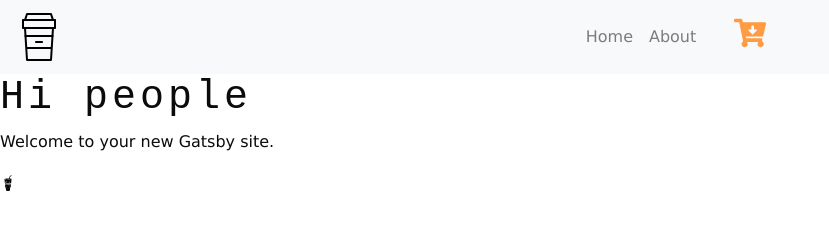
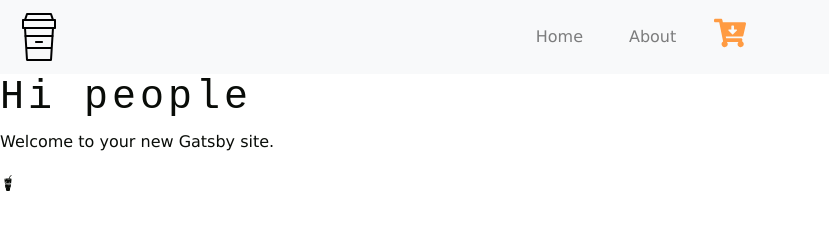
Before and after one commit to Udcodes/gatsby-coffee-ecommerce, a Gatsby site: page / in a window 1280 px wide. Shown: the whole page, without its empty margins (0-829 px from the left). Built offline with nearby package versions, Linux system fonts and the light colour scheme; Gatsby itself is replaced by a stand-in of ours.

Commit message:
adjusted the padding and margin of items on navbar

```diff
--- a/src/components/layout.css
+++ b/src/components/layout.css
@@ -29,7 +29,11 @@ h6 {
   font-size: 2rem;
 }
 @media screen and (min-width: 576px) {
-  .cart-icon {
+  .cart-icon,
+  .nav-item {
     margin-left: 30px;
   }
+  .navbar-nav {
+    padding-right: 100px;
+  }
 }
```
